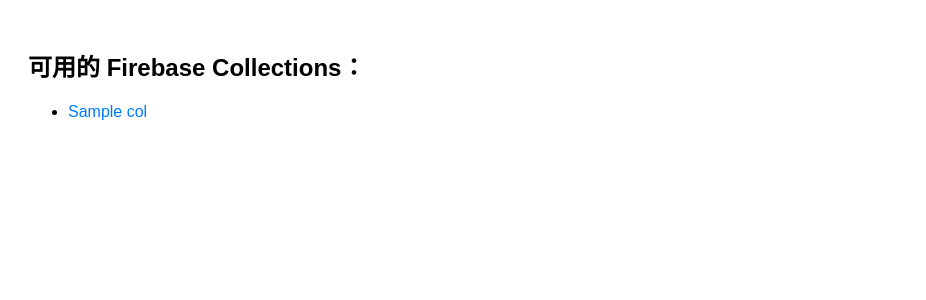
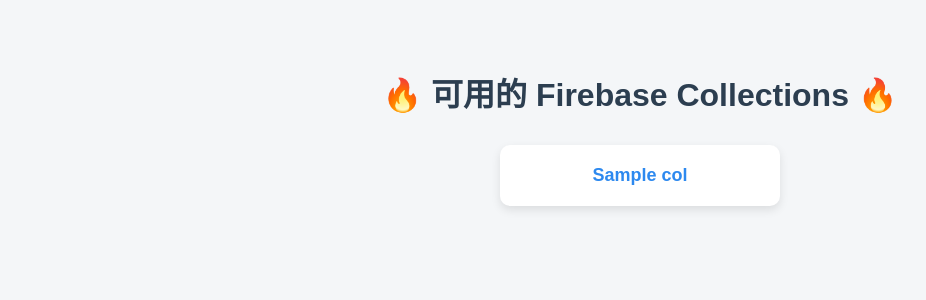
Before and after one commit to leistialove/move, a Flask app: template templates/firebase_home.html in a window 1280 px wide. Shown: the top 300 px of the page, without its empty margins (0-926 px from the left). Run offline with Flask 3, Linux system fonts and the light colour scheme; the template is opened without the code that fills it: most values are stand-ins (such as "Sample title", 1, 10 or a date in 2020); parts of the project's set-up code (start-up, migrations or seed data) failed here and were passed over.

Commit message:
Update firebase_home.html

```diff
--- a/templates/firebase_home.html
+++ b/templates/firebase_home.html
@@ -1,20 +1,52 @@
 <!DOCTYPE html>
 <html lang="zh-Hant">
 <head>
-  <meta charset="UTF-8">
-  <title>Firebase Collections</title>
-  <style>
-    body { font-family: sans-serif; padding: 20px; }
-    a { text-decoration: none; color: #007bff; }
-    li { margin-bottom: 8px; }
-  </style>
+    <meta charset="UTF-8">
+    <title>Firebase 資料瀏覽</title>
+    <style>
+        body {
+            font-family: "Microsoft JhengHei", sans-serif;
+            background-color: #f4f6f8;
+            padding: 40px;
+            text-align: center;
+        }
+        h1 {
+            color: #2c3e50;
+            margin-bottom: 30px;
+        }
+        .collection-list {
+            display: flex;
+            justify-content: center;
+            flex-wrap: wrap;
+            gap: 20px;
+        }
+        .card {
+            background-color: white;
+            border-radius: 10px;
+            box-shadow: 0 4px 10px rgba(0,0,0,0.1);
+            padding: 20px 30px;
+            min-width: 220px;
+            transition: transform 0.2s ease;
+        }
+        .card:hover {
+            transform: translateY(-5px);
+        }
+        .card a {
+            text-decoration: none;
+            color: #2d89ef;
+            font-size: 18px;
+            font-weight: bold;
+        }
+    </style>
 </head>
 <body>
-  <h2>可用的 Firebase Collections：</h2>
-  <ul>
-    {% for col in collections %}
-      <li><a href="{{ url_for('view_collection', collection=col) }}">{{ col }}</a></li>
-    {% endfor %}
-  </ul>
+    <h1>🔥 可用的 Firebase Collections 🔥</h1>
+    <div class="collection-list">
+        {% for col in collections %}
+        <div class="card">
+            <a href="{{ url_for('view_collection', collection=col) }}">{{ col }}</a>
+        </div>
+        {% endfor %}
+    </div>
 </body>
 </html>
```
